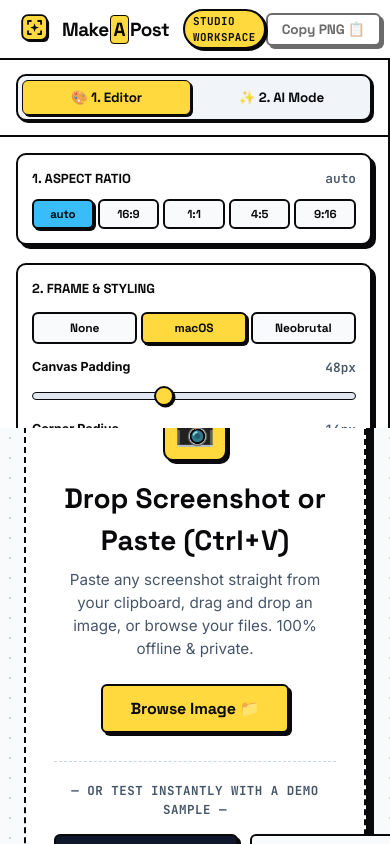
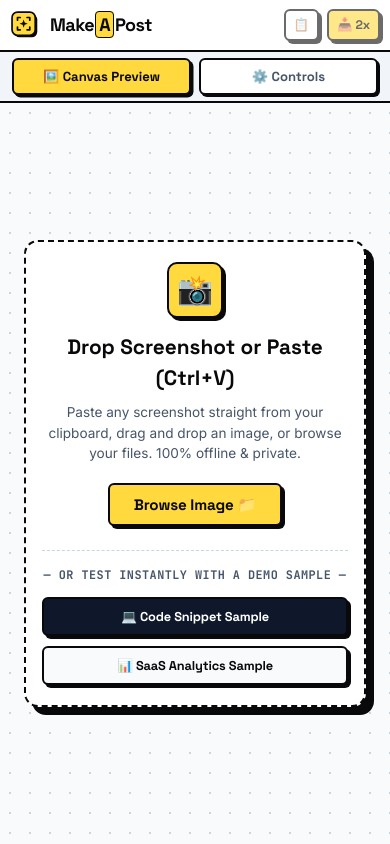
Before and after one commit to LeviHQ/MakeAPost, a Next.js app: page /editor in a window 390 px wide. Built offline with nearby package versions, Linux system fonts and the light colour scheme.

Commit message:
Fixed responsiveness

```diff
--- a/src/app/editor/editor.module.css
+++ b/src/app/editor/editor.module.css
@@ -10,12 +10,12 @@
 
 /* Header */
 .editorHeader {
-  height: 60px;
+  height: 56px;
   flex-shrink: 0;
   display: flex;
   align-items: center;
   justify-content: space-between;
-  padding: 0 20px;
+  padding: 0 16px;
   background-color: var(--surface);
   border-bottom: var(--border);
   z-index: 30;
@@ -24,38 +24,180 @@
 .headerLeft {
   display: flex;
   align-items: center;
-  gap: 14px;
+  gap: 10px;
+}
+
+.headerStudioBadge {
+  display: inline-flex;
+}
+
+@media (max-width: 640px) {
+  .headerStudioBadge {
+    display: none;
+  }
 }
 
 .headerRight {
   display: flex;
   align-items: center;
-  gap: 10px;
+  gap: 8px;
 }
 
 .headerBtn {
-  padding: 6px 14px;
-  font-size: 0.85rem;
+  padding: 6px 12px;
+  font-size: 0.82rem;
+  white-space: nowrap;
+}
+
+.btnTextDesktop {
+  display: inline;
+}
+
+.btnTextMobile {
+  display: none;
+}
+
+@media (max-width: 640px) {
+  .editorHeader {
+    padding: 0 10px;
+    height: 52px;
+  }
+
+  .headerBtn {
+    padding: 6px 8px;
+    font-size: 0.78rem;
+    gap: 4px;
+  }
+
+  .btnTextDesktop {
+    display: none;
+  }
+
+  .btnTextMobile {
+    display: inline;
+  }
+}
+
+/* Mobile View Switcher (Visible only below 900px) */
+.mobileTabBar {
+  display: none;
+  background-color: #F1F5F9;
+  border-bottom: var(--border);
+  padding: 6px 12px;
+  gap: 8px;
+  z-index: 25;
+  flex-shrink: 0;
+}
+
+.mobileTabBtn {
+  flex: 1;
+  font-family: var(--font-heading);
+  font-size: 0.82rem;
+  font-weight: 700;
+  padding: 8px 10px;
+  border: var(--border);
+  border-radius: var(--radius-sm);
+  background-color: var(--surface);
+  color: var(--muted);
+  box-shadow: 2px 2px 0px var(--ink);
+  cursor: pointer;
+  display: flex;
+  align-items: center;
+  justify-content: center;
+  gap: 6px;
+  transition: all 0.1s ease;
+}
+
+.mobileTabActive {
+  background-color: var(--accent-yellow);
+  color: var(--ink);
+  box-shadow: 2.5px 2.5px 0px var(--ink);
+}
+
+@media (max-width: 899px) {
+  .mobileTabBar {
+    display: flex;
+  }
 }
 
 /* Main 30/70 Split Layout */
 .workspaceLayout {
   flex: 1;
   display: grid;
-  grid-template-columns: 1fr;
-  height: calc(100vh - 60px);
+  height: calc(100vh - 56px);
   overflow: hidden;
+  position: relative;
 }
 
+/* Mobile View Management (< 900px) */
+@media (max-width: 899px) {
+  .workspaceLayout {
+    height: calc(100vh - 56px - 48px);
+    grid-template-columns: 1fr;
+    display: block;
+    position: relative;
+  }
+
+  .sidebarPane {
+    display: none;
+    height: 100%;
+    overflow-y: auto;
+  }
+
+  .canvasPane {
+    display: none;
+    height: 100%;
+    overflow: auto;
+    position: relative;
+  }
+
+  .paneVisible {
+    display: flex !important;
+    flex-direction: column;
+  }
+}
+
+/* Desktop Split Layout (>= 900px) */
 @media (min-width: 900px) {
   .workspaceLayout {
     grid-template-columns: 360px 1fr;
+  }
+
+  .sidebarPane {
+    display: flex !important;
+    height: 100%;
+    overflow-y: auto;
+  }
+
+  .canvasPane {
+    display: flex !important;
+    height: 100%;
+    overflow: auto;
   }
 }
 
 @media (min-width: 1200px) {
   .workspaceLayout {
     grid-template-columns: 390px 1fr;
+  }
+}
+
+/* Mobile Floating CTA Pill */
+.mobileFloatingPill {
+  display: none;
+}
+
+@media (max-width: 899px) {
+  .mobileFloatingPill {
+    display: inline-flex;
+    position: absolute;
+    bottom: 20px;
+    left: 50%;
+    transform: translateX(-50%);
+    z-index: 40;
+    box-shadow: 3px 3px 0px var(--ink);
+    padding: 8px 16px;
+    font-size: 0.82rem;
   }
 }
 
@@ -80,6 +222,16 @@
   animation: slideUp 0.15s ease-out;
 }
 
+@media (max-width: 600px) {
+  .toast {
+    left: 16px;
+    right: 16px;
+    bottom: 16px;
+    text-align: center;
+    justify-content: center;
+  }
+}
+
 @keyframes slideUp {
   from {
     transform: translateY(12px);
--- a/src/app/editor/page.js
+++ b/src/app/editor/page.js
@@ -11,6 +11,9 @@ export default function EditorPage() {
 
   // Mode Selection State ('fresh' | 'editor' | 'ai')
   const [activeMode, setActiveMode] = useState('editor');
+
+  // Mobile View Switcher State ('canvas' | 'controls')
+  const [mobileTab, setMobileTab] = useState('canvas');
 
   // Canvas Framing & Image State
   const [image, setImage] = useState(null);
@@ -66,6 +69,7 @@ export default function EditorPage() {
     setImage(null);
     setAnnotations([]);
     setSelectedAnnotationId(null);
+    setMobileTab('canvas');
     showToast('Canvas cleared for new image');
   };
 
@@ -80,7 +84,6 @@ export default function EditorPage() {
     // Deselect any active annotation so selection box is not copied
     setSelectedAnnotationId(null);
 
-    // Give one micro-tick for canvas to re-render without selection ring
     setTimeout(() => {
       try {
         canvas.toBlob(async (blob) => {
@@ -98,7 +101,7 @@ export default function EditorPage() {
         console.error(err);
         showToast('Could not copy image.');
       }
-    }, 20);
+    }, 25);
   };
 
   // Canvas Action 3: Download High-Res 2x PNG
@@ -126,7 +129,7 @@ export default function EditorPage() {
         console.error(err);
         showToast('Download failed.');
       }
-    }, 20);
+    }, 25);
   };
 
   // Delete Selected Annotation
@@ -145,12 +148,12 @@ export default function EditorPage() {
 
   return (
     <div className={styles.editorContainer}>
-      {/* 1. Slim Neobrutalist Header */}
+      {/* 1. Responsive Slim Top Header */}
       <header className={styles.editorHeader}>
         <div className={styles.headerLeft}>
-          <Logo size={32} />
-          <div className="badge-brutal badge-yellow" style={{ fontSize: '0.68rem', padding: '2px 8px' }}>
-            STUDIO WORKSPACE
+          <Logo size={30} />
+          <div className={`${styles.headerStudioBadge} badge-brutal badge-yellow`} style={{ fontSize: '0.65rem', padding: '2px 8px' }}>
+            STUDIO
           </div>
         </div>
 
@@ -162,7 +165,8 @@ export default function EditorPage() {
               onClick={handleReset}
               title="Clear canvas and import a new image"
             >
-              New Image ↺
+              <span className={styles.btnTextDesktop}>New Image ↺</span>
+              <span className={styles.btnTextMobile}>↺</span>
             </button>
           )}
 
@@ -172,8 +176,10 @@ export default function EditorPage() {
             onClick={handleCopyPng}
             disabled={!image}
             style={{ opacity: image ? 1 : 0.6 }}
+            title="Copy 2x PNG to clipboard"
           >
-            Copy PNG 📋
+            <span className={styles.btnTextDesktop}>Copy PNG 📋</span>
+            <span className={styles.btnTextMobile}>📋</span>
           </button>
 
           <button
@@ -185,15 +191,36 @@ export default function EditorPage() {
               opacity: image ? 1 : 0.6,
               fontWeight: 800,
             }}
+            title="Download 2x PNG file"
           >
-            Download 2x PNG 📥
+            <span className={styles.btnTextDesktop}>Download 2x PNG 📥</span>
+            <span className={styles.btnTextMobile}>📥 2x</span>
           </button>
         </div>
       </header>
 
-      {/* 2. Main 30/70 Studio Split */}
+      {/* 2. Mobile View Switcher Tabs (Visible on screens < 900px) */}
+      <div className={styles.mobileTabBar}>
+        <button
+          type="button"
+          className={`${styles.mobileTabBtn} ${mobileTab === 'canvas' ? styles.mobileTabActive : ''}`}
+          onClick={() => setMobileTab('canvas')}
+        >
+          🖼️ Canvas Preview
+        </button>
+        <button
+          type="button"
+          className={`${styles.mobileTabBtn} ${mobileTab === 'controls' ? styles.mobileTabActive : ''}`}
+          onClick={() => setMobileTab('controls')}
+        >
+          ⚙️ Controls {annotations.length > 0 ? `(${annotations.length})` : ''}
+        </button>
+      </div>
+
+      {/* 3. Main Studio Workspace Layout */}
       <div className={styles.workspaceLayout}>
-        {/* Left 30% Width Dynamic Control Sidebar */}
+        {/* Left 30% Control Sidebar */}
+        <div className={`${styles.sidebarPane} ${mobileTab === 'controls' ? styles.paneVisible : ''}`}>
           <ModeSidebar
             activeMode={activeMode}
             onModeChange={setActiveMode}
@@ -228,12 +255,17 @@ export default function EditorPage() {
             verticalAlign={verticalAlign}
             onVerticalAlignChange={setVerticalAlign}
           />
+        </div>
 
-        {/* Right 70% Width Main Visual Canvas & Dropzone */}
+        {/* Right 70% Visual Canvas Area */}
+        <div className={`${styles.canvasPane} ${mobileTab === 'canvas' ? styles.paneVisible : ''}`}>
           <CanvasEditor
             canvasRef={canvasRef}
             image={image}
-          onImageLoaded={setImage}
+            onImageLoaded={(img) => {
+              setImage(img);
+              setMobileTab('canvas');
+            }}
             aspectRatio={aspectRatio}
             background={background}
             padding={padding}
@@ -252,6 +284,18 @@ export default function EditorPage() {
             selectedAnnotationId={selectedAnnotationId}
             onSelectAnnotation={setSelectedAnnotationId}
           />
+
+          {/* Floating Mobile Pill to Switch to Controls */}
+          {image && mobileTab === 'canvas' && (
+            <button
+              type="button"
+              className={`btn-brutal btn-primary ${styles.mobileFloatingPill}`}
+              onClick={() => setMobileTab('controls')}
+            >
+              ⚙️ Customize Image &amp; Annotate →
+            </button>
+          )}
+        </div>
       </div>
 
       {/* Floating Action Toast */}
--- a/src/app/page.module.css
+++ b/src/app/page.module.css
@@ -16,7 +16,13 @@
   background-color: rgba(248, 250, 252, 0.95);
   backdrop-filter: blur(8px);
   border-bottom: var(--border);
-  padding: 14px 24px;
+  padding: 12px 20px;
+}
+
+@media (max-width: 600px) {
+  .navbar {
+    padding: 10px 14px;
+  }
 }
 
 .navInner {
@@ -30,7 +36,7 @@
 .navRight {
   display: flex;
   align-items: center;
-  gap: 16px;
+  gap: 12px;
 }
 
 .navBadge {
@@ -45,7 +51,7 @@
 
 /* Hero Section */
 .heroSection {
-  padding: 64px 24px 40px;
+  padding: 56px 20px 36px;
   text-align: center;
   max-width: 1040px;
   margin: 0 auto;
@@ -54,23 +60,31 @@
   align-items: center;
 }
 
+@media (max-width: 600px) {
+  .heroSection {
+    padding: 36px 14px 28px;
+  }
+}
+
 .heroTag {
-  margin-bottom: 24px;
+  margin-bottom: 20px;
   display: inline-flex;
   align-items: center;
   gap: 8px;
+  font-size: clamp(0.68rem, 2.5vw, 0.75rem);
 }
 
 .headline {
   font-family: var(--font-heading);
-  font-size: clamp(2.5rem, 6vw, 4.25rem);
+  font-size: clamp(1.85rem, 6.5vw, 4.25rem);
   font-weight: 800;
-  line-height: 1.05;
+  line-height: 1.08;
   letter-spacing: -0.03em;
   text-transform: uppercase;
   color: var(--ink);
-  margin-bottom: 22px;
+  margin-bottom: 20px;
   max-width: 920px;
+  word-break: break-word;
 }
 
 .headlineHighlight {
@@ -82,15 +96,15 @@
   border-radius: var(--radius-sm);
   box-shadow: 3px 3px 0px var(--ink);
   transform: rotate(-1deg);
-  margin-top: 6px;
+  margin-top: 4px;
 }
 
 .subheadline {
   font-family: var(--font-body);
-  font-size: clamp(1.1rem, 2vw, 1.35rem);
+  font-size: clamp(0.95rem, 2.5vw, 1.35rem);
   color: var(--muted);
   max-width: 760px;
-  margin: 0 auto 32px;
+  margin: 0 auto 28px;
   line-height: 1.55;
   font-weight: 500;
 }
@@ -100,14 +114,22 @@
   flex-direction: column;
   align-items: center;
   gap: 14px;
-  margin-bottom: 48px;
+  margin-bottom: 40px;
 }
 
 .heroBtn {
-  font-size: 1.2rem;
-  padding: 16px 36px;
+  font-size: clamp(1rem, 3.5vw, 1.2rem);
+  padding: 14px 32px;
   box-shadow: 4px 4px 0px var(--ink);
   border: var(--border-thick);
+}
+
+@media (max-width: 600px) {
+  .heroBtn {
+    width: 100%;
+    max-width: 320px;
+    padding: 12px 24px;
+  }
 }
 
 .heroBtn:hover {
@@ -127,7 +149,7 @@
   flex-wrap: wrap;
   justify-content: center;
   font-family: var(--font-mono);
-  font-size: 0.85rem;
+  font-size: clamp(0.75rem, 2.5vw, 0.85rem);
   font-weight: 600;
   color: var(--muted);
 }
@@ -139,9 +161,16 @@
 /* 30/70 Studio Preview Showcase */
 .previewSection {
   max-width: 1200px;
-  margin: 0 auto 72px;
-  padding: 0 24px;
+  margin: 0 auto 56px;
+  padding: 0 20px;
   width: 100%;
+}
+
+@media (max-width: 600px) {
+  .previewSection {
+    padding: 0 12px;
+    margin-bottom: 40px;
+  }
 }
 
 .previewWindow {
@@ -155,7 +184,7 @@
 .windowBar {
   background-color: #F1F5F9;
   border-bottom: var(--border);
-  padding: 12px 18px;
+  padding: 10px 14px;
   display: flex;
   align-items: center;
   justify-content: space-between;
@@ -163,12 +192,12 @@
 
 .windowControls {
   display: flex;
-  gap: 8px;
+  gap: 6px;
 }
 
 .dot {
-  width: 13px;
-  height: 13px;
+  width: 11px;
+  height: 11px;
   border-radius: var(--radius-full);
   border: 1.5px solid var(--ink);
 }
@@ -187,9 +216,19 @@
 
 .windowTitle {
   font-family: var(--font-mono);
-  font-size: 0.8rem;
+  font-size: clamp(0.7rem, 2vw, 0.8rem);
   font-weight: 600;
   color: var(--muted);
+  max-width: 240px;
+  overflow: hidden;
+  text-overflow: ellipsis;
+  white-space: nowrap;
+}
+
+@media (max-width: 600px) {
+  .windowTitle {
+    max-width: 140px;
+  }
 }
 
 /* 30/70 Split Grid */
@@ -206,12 +245,12 @@
 
 /* Left 30% Sidebar: Dynamic Control Mode */
 .sidebar30 {
-  padding: 22px 20px;
+  padding: 18px 16px;
   background-color: #F8FAFC;
   border-bottom: var(--border);
   display: flex;
   flex-direction: column;
-  gap: 16px;
+  gap: 14px;
 }
 
 @media (min-width: 960px) {
@@ -358,7 +397,7 @@
 
 /* Right 70% Panel: Main Visual Canvas */
 .canvas70 {
-  padding: 24px;
+  padding: 20px 16px;
   background-color: #F1F5F9;
   display: flex;
   flex-direction: column;
@@ -368,6 +407,12 @@
 @media (min-width: 960px) {
   .canvas70 {
     padding: 28px;
+  }
+}
+
+@media (max-width: 600px) {
+  .canvas70 {
+    padding: 14px 10px;
   }
 }
 
@@ -381,7 +426,7 @@
 
 .canvasTitle {
   font-family: var(--font-heading);
-  font-size: 0.95rem;
+  font-size: clamp(0.85rem, 2.5vw, 0.95rem);
   font-weight: 800;
   text-transform: uppercase;
   letter-spacing: 0.03em;
@@ -395,8 +440,8 @@
   background: linear-gradient(135deg, #4F46E5 0%, #7C3AED 50%, #DB2777 100%);
   border: var(--border-thick);
   border-radius: var(--radius-md);
-  padding: 36px 28px;
-  min-height: 380px;
+  padding: 32px 20px;
+  min-height: 320px;
   display: flex;
   flex-direction: column;
   align-items: center;
@@ -405,10 +450,17 @@
   position: relative;
 }
 
+@media (max-width: 600px) {
+  .mainCanvasStage {
+    padding: 24px 10px;
+    min-height: 220px;
+  }
+}
+
 .dropzoneOverlay {
   position: absolute;
-  top: 14px;
-  left: 14px;
+  top: 10px;
+  left: 10px;
   display: flex;
   gap: 8px;
 }
@@ -419,17 +471,23 @@
   color: #F8FAFC;
   border: 2px solid rgba(255, 255, 255, 0.25);
   border-radius: var(--radius-md);
-  padding: 20px;
+  padding: 16px;
   width: 100%;
   max-width: 520px;
   box-shadow: 0 25px 30px -10px rgba(0, 0, 0, 0.45);
+}
+
+@media (max-width: 600px) {
+  .canvasInnerCard {
+    padding: 12px 10px;
+  }
 }
 
 .innerCardHeader {
   display: flex;
   align-items: center;
   justify-content: space-between;
-  margin-bottom: 14px;
+  margin-bottom: 12px;
   padding-bottom: 8px;
   border-bottom: 1px solid rgba(255, 255, 255, 0.12);
 }
@@ -448,8 +506,9 @@
 
 .mockCodeLine {
   font-family: var(--font-mono);
-  font-size: 0.8rem;
-  line-height: 1.7;
+  font-size: clamp(0.68rem, 2vw, 0.8rem);
+  line-height: 1.6;
+  word-break: break-all;
 }
 
 .codeKey {
@@ -478,7 +537,7 @@
 /* Floating AI Post Result Preview Floater */
 .floatingAiSnippet {
   position: relative;
-  margin-top: 20px;
+  margin-top: 16px;
   width: 100%;
   max-width: 520px;
   background-color: #FFFFFF;
@@ -491,6 +550,12 @@
   gap: 6px;
 }
 
+@media (max-width: 600px) {
+  .floatingAiSnippet {
+    padding: 10px;
+  }
+}
+
 .aiSnippetHeader {
   display: flex;
   align-items: center;
@@ -498,11 +563,12 @@
   font-family: var(--font-mono);
   font-size: 0.72rem;
   font-weight: 700;
+  gap: 6px;
 }
 
 .aiSnippetBody {
   font-family: var(--font-body);
-  font-size: 0.82rem;
+  font-size: clamp(0.75rem, 2.2vw, 0.82rem);
   line-height: 1.45;
   color: var(--ink);
 }
@@ -522,12 +588,27 @@
   gap: 8px;
 }
 
+@media (max-width: 600px) {
+  .canvasToolsBar {
+    flex-direction: column;
+    align-items: stretch;
+    gap: 10px;
+  }
+}
+
 /* 3-Step How It Works Strip */
 .howItWorksSection {
   max-width: 1200px;
-  margin: 0 auto 72px;
-  padding: 0 24px;
+  margin: 0 auto 56px;
+  padding: 0 20px;
   width: 100%;
+}
+
+@media (max-width: 600px) {
+  .howItWorksSection {
+    padding: 0 14px;
+    margin-bottom: 40px;
+  }
 }
 
 .sectionHeadingGroup {
--- a/src/components/CanvasEditor.js
+++ b/src/components/CanvasEditor.js
@@ -638,20 +638,21 @@ export default function CanvasEditor({
     renderCanvas();
   }, [renderCanvas]);
 
-  // 3. Mouse Annotation Coordinate Math with Inverse Tilt Support
+  // 3. Mouse & Touch Annotation Coordinate Math with Inverse Tilt Support
   const getCanvasPoint = (e) => {
     const canvas = canvasRef?.current;
     if (!canvas) return { x: 0, y: 0 };
     const rect = canvas.getBoundingClientRect();
-    const clientX = e.clientX ?? (e.touches ? e.touches[0].clientX : 0);
-    const clientY = e.clientY ?? (e.touches ? e.touches[0].clientY : 0);
+    const touch = e.touches?.[0] || e.changedTouches?.[0];
+    const clientX = e.clientX ?? touch?.clientX ?? 0;
+    const clientY = e.clientY ?? touch?.clientY ?? 0;
     const scaleX = parseFloat(canvas.style.width) / rect.width;
     const scaleY = parseFloat(canvas.style.height) / rect.height;
 
     let x = (clientX - rect.left) * scaleX;
     let y = (clientY - rect.top) * scaleY;
 
-    // If canvas has tilt rotation, apply inverse rotation to mouse point
+    // If canvas has tilt rotation, apply inverse rotation to point
     if (tilt !== 0) {
       const centerX = parseFloat(canvas.style.width) / 2;
       const centerY = parseFloat(canvas.style.height) / 2;
@@ -822,7 +823,7 @@ export default function CanvasEditor({
           style={{
             maxWidth: '640px',
             width: '100%',
-            padding: '36px 28px',
+            padding: 'clamp(20px, 4vw, 36px) clamp(16px, 4vw, 28px)',
             textAlign: 'center',
             backgroundColor: isDraggingOver ? '#FEF9C3' : '#FFFFFF',
             border: isDraggingOver ? '3px solid #09090B' : '2.5px dashed #09090B',
@@ -833,8 +834,8 @@ export default function CanvasEditor({
         >
           <div
             style={{
-              width: '64px',
-              height: '64px',
+              width: '56px',
+              height: '56px',
               backgroundColor: 'var(--accent-yellow)',
               border: 'var(--border)',
               borderRadius: 'var(--radius-md)',
@@ -842,8 +843,8 @@ export default function CanvasEditor({
               display: 'inline-flex',
               alignItems: 'center',
               justifyContent: 'center',
-              fontSize: '2rem',
-              marginBottom: '16px',
+              fontSize: '1.8rem',
+              marginBottom: '14px',
             }}
           >
             📸
@@ -852,7 +853,7 @@ export default function CanvasEditor({
           <h2
             style={{
               fontFamily: 'var(--font-heading)',
-              fontSize: '1.75rem',
+              fontSize: 'clamp(1.3rem, 4vw, 1.75rem)',
               fontWeight: 800,
               color: 'var(--ink)',
               marginBottom: '8px',
@@ -864,9 +865,9 @@ export default function CanvasEditor({
           <p
             style={{
               color: 'var(--muted)',
-              fontSize: '0.95rem',
+              fontSize: 'clamp(0.85rem, 2vw, 0.95rem)',
               maxWidth: '440px',
-              margin: '0 auto 24px',
+              margin: '0 auto 20px',
               lineHeight: 1.5,
             }}
           >
@@ -877,7 +878,7 @@ export default function CanvasEditor({
           <button
             type="button"
             className="btn-brutal btn-primary"
-            style={{ padding: '12px 28px', fontSize: '1rem', marginBottom: '28px' }}
+            style={{ padding: '10px 24px', fontSize: '0.95rem', marginBottom: '24px' }}
             onClick={() => fileInputRef.current?.click()}
           >
             Browse Image 📁
@@ -887,18 +888,18 @@ export default function CanvasEditor({
           <div
             style={{
               borderTop: '1.5px dashed #CBD5E1',
-              paddingTop: '20px',
+              paddingTop: '16px',
             }}
           >
             <div
               style={{
                 fontFamily: 'var(--font-mono)',
-                fontSize: '0.78rem',
+                fontSize: '0.74rem',
                 fontWeight: 700,
                 color: 'var(--muted)',
                 textTransform: 'uppercase',
                 letterSpacing: '0.04em',
-                marginBottom: '14px',
+                marginBottom: '12px',
               }}
             >
               — OR TEST INSTANTLY WITH A DEMO SAMPLE —
@@ -907,16 +908,16 @@ export default function CanvasEditor({
             <div
               style={{
                 display: 'grid',
-                gridTemplateColumns: '1fr 1fr',
-                gap: '12px',
+                gridTemplateColumns: 'repeat(auto-fit, minmax(200px, 1fr))',
+                gap: '10px',
               }}
             >
               <button
                 type="button"
                 className="btn-brutal"
                 style={{
-                  padding: '10px 14px',
-                  fontSize: '0.82rem',
+                  padding: '9px 12px',
+                  fontSize: '0.8rem',
                   backgroundColor: '#0F172A',
                   color: '#FFFFFF',
                   borderColor: '#09090B',
@@ -930,8 +931,8 @@ export default function CanvasEditor({
                 type="button"
                 className="btn-brutal"
                 style={{
-                  padding: '10px 14px',
-                  fontSize: '0.82rem',
+                  padding: '9px 12px',
+                  fontSize: '0.8rem',
                   backgroundColor: '#F8FAFC',
                   color: '#09090B',
                 }}
@@ -943,7 +944,7 @@ export default function CanvasEditor({
           </div>
         </div>
       ) : (
-        /* State 2: Active HTML5 Canvas Viewport */
+        /* State 2: Active HTML5 Canvas Viewport with Touch Support */
         <div
           style={{
             display: 'flex',
@@ -952,6 +953,7 @@ export default function CanvasEditor({
             justifyContent: 'center',
             maxWidth: '100%',
             maxHeight: '100%',
+            width: '100%',
           }}
         >
           <canvas
@@ -959,9 +961,18 @@ export default function CanvasEditor({
             onMouseDown={handleMouseDown}
             onMouseMove={handleMouseMove}
             onMouseUp={handleMouseUp}
+            onTouchStart={(e) => {
+              if (activeTool !== 'select') e.preventDefault();
+              handleMouseDown(e);
+            }}
+            onTouchMove={(e) => {
+              if (activeTool !== 'select') e.preventDefault();
+              handleMouseMove(e);
+            }}
+            onTouchEnd={handleMouseUp}
             style={{
               maxWidth: '100%',
-              maxHeight: 'calc(100vh - 140px)',
+              maxHeight: 'calc(100vh - 150px)',
               objectFit: 'contain',
               cursor:
                 activeTool === 'select'
@@ -970,6 +981,7 @@ export default function CanvasEditor({
                   ? 'text'
                   : 'crosshair',
               display: 'block',
+              touchAction: activeTool === 'select' ? 'auto' : 'none',
             }}
           />
         </div>
--- a/src/components/ModeSidebar.js
+++ b/src/components/ModeSidebar.js
@@ -273,6 +273,7 @@ export default function ModeSidebar({
                     type="button"
                     className="btn-brutal"
                     style={{
+                      minWidth: 0,
                       padding: '6px 2px',
                       fontSize: '0.72rem',
                       backgroundColor: aspectRatio === ratio ? 'var(--accent-blue)' : '#F8FAFC',
@@ -405,6 +406,7 @@ export default function ModeSidebar({
                     className="btn-brutal"
                     title={tool.label}
                     style={{
+                      minWidth: 0,
                       padding: '6px 2px',
                       fontSize: '0.75rem',
                       backgroundColor: activeTool === tool.id ? 'var(--accent-yellow)' : '#F8FAFC',
```
Also changed, not shown: 1 other file (tests, documents, lock files or other folders). Lines whose indentation alone changed are shown as unchanged.
